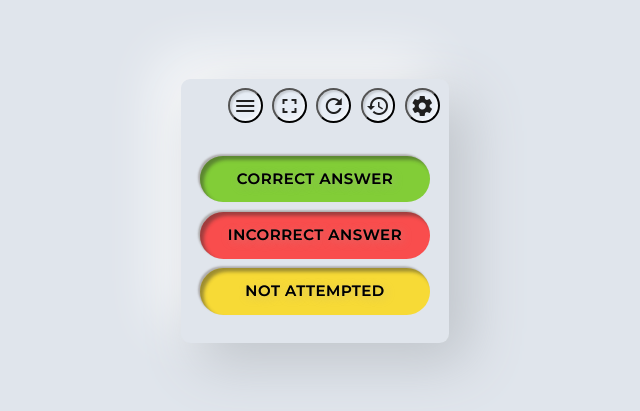
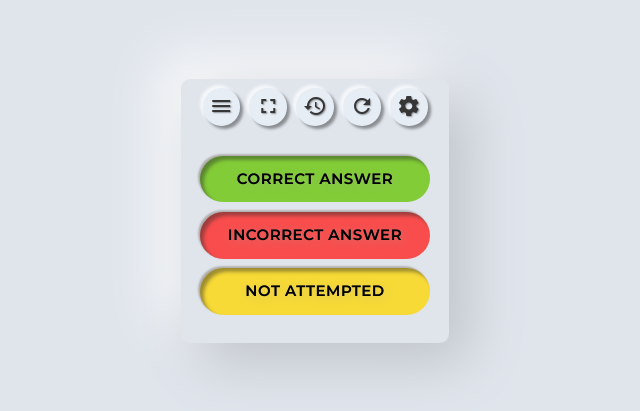
Before and after one commit to Blend1235/QuizTrackerNeumorphic, a plain HTML site: page index.html in a window 1280 px wide. Shown: the part 189-600 px from the top of the page, without its empty margins (325-965 px from the left). Drawn offline with nearby package versions, Linux system fonts and the light colour scheme.

Commit message:
Add files via upload

```diff
--- a/index.html
+++ b/index.html
@@ -9,27 +9,53 @@
     <link rel="stylesheet" href="https://cdnjs.cloudflare.com/ajax/libs/materialize/1.0.0/css/materialize.min.css">
     <meta name="viewport" content="width=device-width, initial-scale=1">
     <style>
-        /* Set base font size for converting px to rem */
 
-        /* @media only screen and (max-width: 1500px) {
-            html {
-                font-size: 50px;
-            }
-        } */
-        @media  screen and (max-width: 1000px) {
-            html {
-                font-size: 12.5px;
-            }
+
+
+      @media only screen and (-webkit-min-device-pixel-ratio: 1) and (max-width: 1080px), only screen and (min--moz-device-pixel-ratio: 1) and (max-width: 1080px)
+      {
+        html {
+        font-size: 12.5px;
         }
-        /* @media  screen and (max-width: px) {
-            html {
-                font-size: 50px;
-            }
-        } */
+      }
 
-        /* #answerMenu {
-            display: block;
-        } */
+      @media only screen and (-webkit-min-device-pixel-ratio: 2) and (max-width: 540px), only screen and (min--moz-device-pixel-ratio: 2) and (max-width: 540px)
+      {
+        html {
+        font-size: 12.5px;
+        }
+      }
+
+      @media only screen and (-webkit-min-device-pixel-ratio: 3) and (max-width: 360px), only screen and (min--moz-device-pixel-ratio: 3) and (max-width: 360px)
+      {
+        html {
+        font-size: 12.5px;
+        }
+      }
+
+      @media only screen and (-webkit-min-device-pixel-ratio: 1) and (max-width: 720px), only screen and (min--moz-device-pixel-ratio: 1) and (max-width: 720px)
+      {
+        html {
+        font-size: 13px;
+        }
+      }
+
+      @media only screen and (-webkit-min-device-pixel-ratio: 2) and (max-width: 360px), only screen and (min--moz-device-pixel-ratio: 2) and (max-width: 360px)
+      {
+        html {
+        font-size: 13px;
+        }
+      }
+
+      @media only screen and (-webkit-min-device-pixel-ratio: 3) and (max-width: 240px), only screen and (min--moz-device-pixel-ratio: 3) and (max-width: 240px)
+      {
+        html {
+        font-size: 13px;
+        }
+      }
+
+
+
         .fullAnswerMenu::-webkit-scrollbar {
     display: none;  /* for Chrome, Safari, and Opera */
 }
@@ -141,6 +167,32 @@
         cursor: pointer;
 
     }
+    #controlPanel button {
+        height: 2.5rem;
+        width: 2.5rem;
+        display: inline-block;
+        align-items: center;
+        vertical-align: middle;
+        align-content: center;
+    /* padding: 0.2rem 0.2rem; */
+    /* padding-left: 1rem;
+    padding-right: 1rem; */
+    /* margin: 1px; */
+    border: none;
+    border-radius: 50%;
+    /* background-color: #dadada; */
+    color: rgb(54, 54, 54);
+    text-align: center;
+    text-decoration: none;
+    transition-duration: 0.4s;
+    cursor: pointer;
+    /* line-height: 1rem; */
+    /* font-size: 0.5rem; */
+    text-shadow: 0.07rem 0.07rem 0.1rem #0000005f;
+
+    box-shadow: 0.2rem 0.2rem 0.2rem #00000063, -0.2rem -0.2rem 0.2rem #ffffffae;
+
+    }
 
         .ansButton {
             font-size: 1.1rem;
@@ -179,10 +231,12 @@
             padding-bottom: 0.2rem;
             padding-left: 1rem;
             padding-right: 1rem;
-            border-radius: 3rem;
+            border-radius: 5rem;
             margin: 0.5rem;
             margin-top: 1.5rem;
-            box-shadow: inset 0.2rem 0.2rem 0.5rem #0000009c, -0.1rem -0.1rem 0.2rem #00000077
+            box-shadow: inset 0.2rem 0.2rem 0.5rem #0000009c, -0.1rem -0.1rem 0.2rem #00000077;
+            min-height: 4rem;
+            min-width: 6rem;
         }
 
         /* Add styles for the "View All" button */
@@ -229,7 +283,7 @@
         #controlPanel {
             position: absolute;
             top: 0.625rem;
-            right: 0.625rem;
+            /* right: 0.625rem; */
             display: flex;
             gap: 0.625rem;
             align-items: center;
@@ -324,6 +378,7 @@
             background-color: hsl(90, 60%, 51%);
             box-shadow: 0.25rem 0.25rem 0.25rem #3a3a3afd, -0.125rem -0.125rem 0.25rem #f4f4f4;
             font-size: 1.20625rem;
+
         }
         .incorrect {
             background-color: hsl(0, 94%, 64%);
@@ -412,6 +467,9 @@
             text-shadow: 0.07rem 0.07rem 0.1rem #00000061;
 
         }
+        body {
+            max-height: 100vh;
+        }
 
     </style>
 </head>
@@ -425,8 +483,8 @@
         <div id="controlPanel">
             <button id="answerMenuButton" class="waves-effect waves-light  cb"><i class="material-icons">menu</i></button>
             <button id="fullScreen" class="waves-effect waves-light  cb"><i class="material-icons">fullscreen</i></button>
+            <button id="historyButton" class="waves-effect waves-light  cb"><i class="material-icons">history</i></button>
             <button id="resetButton" class="waves-effect waves-light  cb"><i class="material-icons">refresh</i></button>
-            <button id="historyButton" class="waves-effect waves-light  cb"><i class="material-icons">history</i></button>
             <button id="settingsButton" class="waves-effect waves-light  cb"><i class="material-icons">settings</i></button>
         </div>
         <div id="ansCanal" style="display: none;">
--- a/quizTracker.js
+++ b/quizTracker.js
@@ -380,6 +380,7 @@ document.getElementById('headBar').style.display = 'flex';
             document.getElementById('infoBtnc').style.display = 'block';
             document.getElementById('infoBtni').style.display = 'block';
             document.getElementById('headBar').style.display = 'flex';
+            document.getElementById('controlPanel').style.right = '0.625rem';
         }
 
 
```
